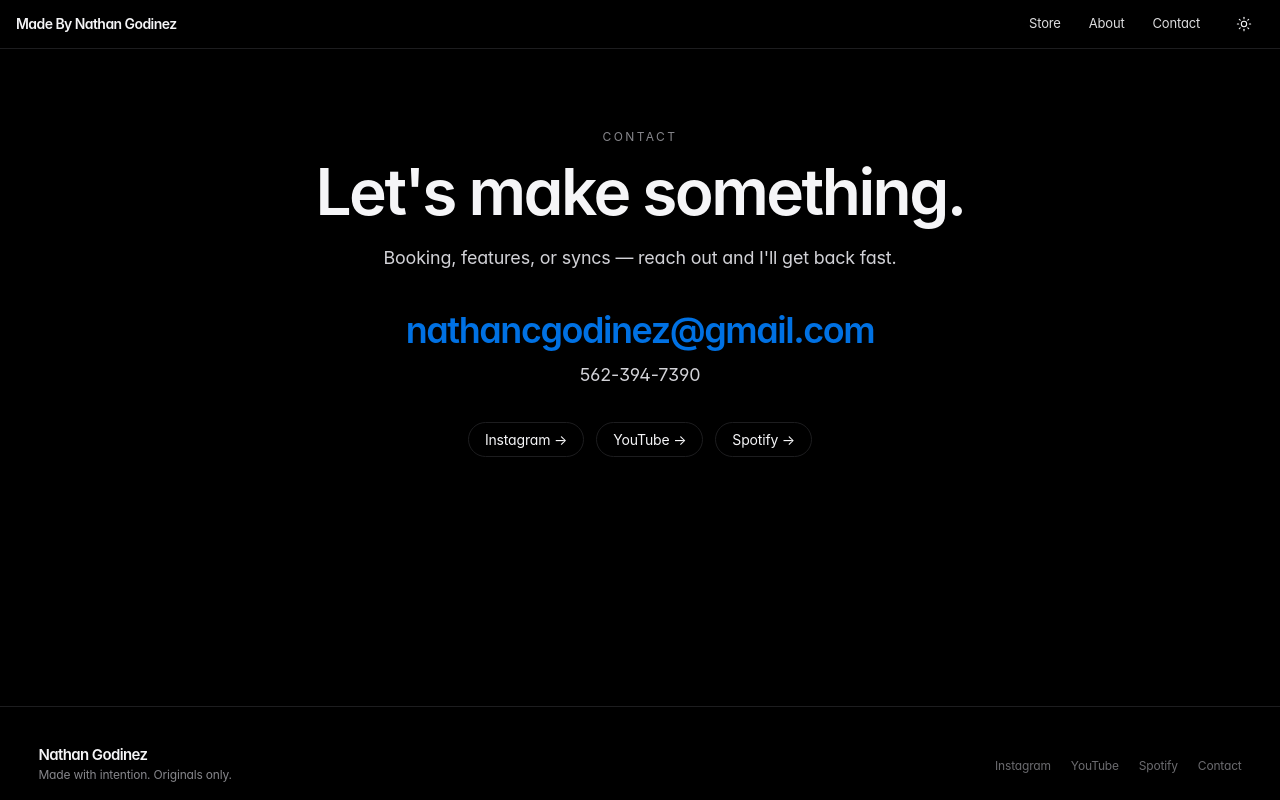
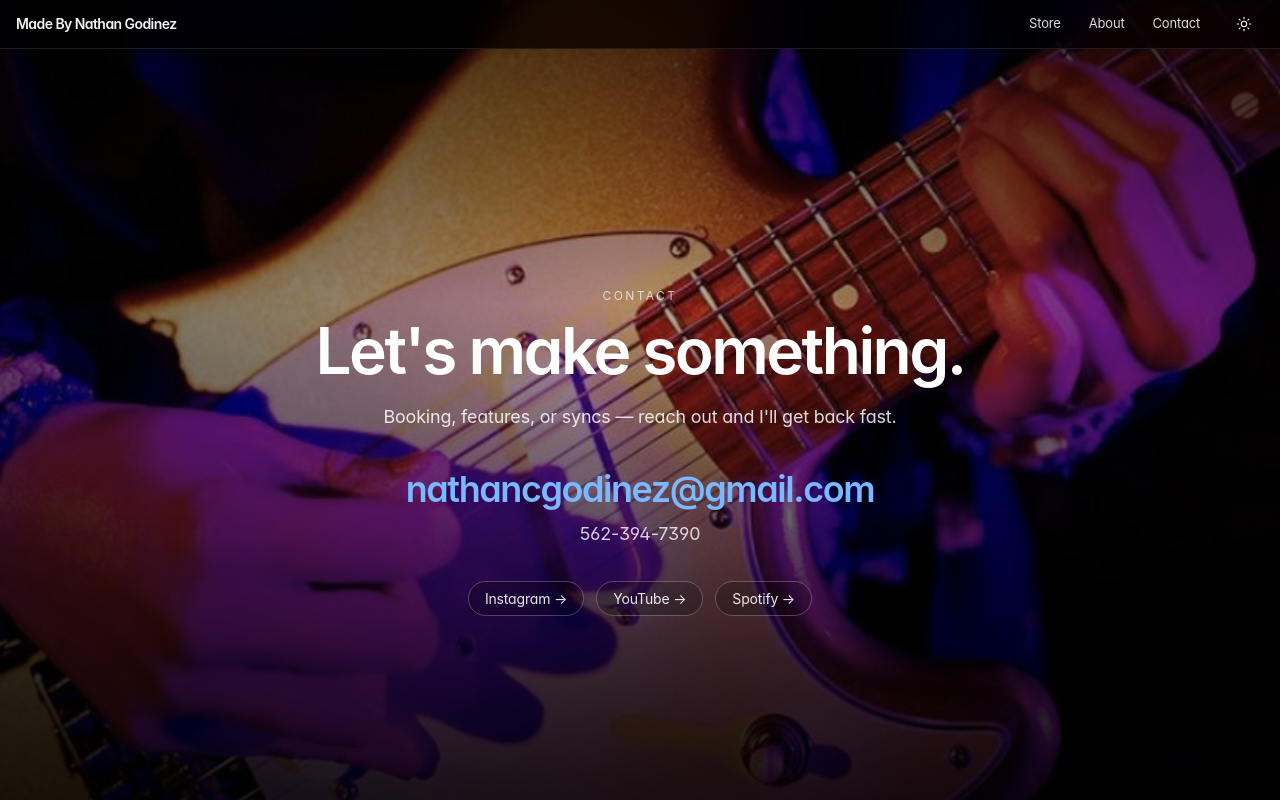
Before and after one commit to matthewgodinez24-boop/Nathan-Godinez, a Next.js app: page /contact in a window 1280 px wide. Shown: the top 800 px of the page. Built offline with nearby package versions, Linux system fonts and the light colour scheme.

Commit message:
Contact page: Pinterest image as full-bleed background with dark overlay

```diff
--- a/src/app/contact/page.tsx
+++ b/src/app/contact/page.tsx
@@ -8,12 +8,28 @@ export const metadata = {
 
 export default function ContactPage() {
   return (
-    <section className="section pt-24">
-      <div className="container-x max-w-2xl text-center">
+    <section className="relative isolate min-h-dvh overflow-hidden pt-24">
+      {/* eslint-disable-next-line @next/next/no-img-element */}
+      <img
+        src="/images/contact-background.jpg"
+        alt=""
+        aria-hidden
+        className="absolute inset-0 -z-20 h-full w-full object-cover"
+      />
+      <div
+        aria-hidden
+        className="absolute inset-0 -z-10"
+        style={{
+          background:
+            "linear-gradient(to bottom, rgb(0 0 0 / 0.55), rgb(0 0 0 / 0.2) 38%, rgb(0 0 0 / 0.72)), radial-gradient(70% 70% at 50% 38%, rgb(0 0 0 / 0.08), rgb(0 0 0 / 0.62))",
+        }}
+      />
+
+      <div className="container-x flex min-h-[calc(100dvh-6rem)] max-w-2xl items-center justify-center py-20 text-center text-white">
+        <div>
         <ScrollReveal>
           <p
-            className="text-[12px] uppercase tracking-[0.2em]"
-            style={{ color: "var(--fg-mute)" }}
+            className="text-[12px] uppercase tracking-[0.2em] text-white/70"
           >
             Contact
           </p>
@@ -21,8 +37,7 @@ export default function ContactPage() {
             {site.contact.headline}
           </h1>
           <p
-            className="mt-5 text-[clamp(1rem,1.4vw,1.2rem)]"
-            style={{ color: "var(--fg-soft)" }}
+            className="mt-5 text-[clamp(1rem,1.4vw,1.2rem)] text-white/85"
           >
             {site.contact.sub}
           </p>
@@ -32,7 +47,7 @@ export default function ContactPage() {
           <a
             href={`mailto:${site.contact.email}`}
             className="display mt-10 inline-block text-[clamp(1.5rem,3vw,2.25rem)] underline-offset-8 hover:underline"
-            style={{ color: "var(--color-accent)" }}
+            style={{ color: "#7ab8ff" }}
           >
             {site.contact.email}
           </a>
@@ -41,8 +56,7 @@ export default function ContactPage() {
         <ScrollReveal delay={0.15}>
           <a
             href={`tel:${site.contact.phone.replace(/\D/g, "")}`}
-            className="mt-3 inline-block text-[clamp(1rem,1.4vw,1.2rem)] underline-offset-4 hover:underline"
-            style={{ color: "var(--fg-soft)" }}
+            className="mt-3 inline-block text-[clamp(1rem,1.4vw,1.2rem)] text-white/80 underline-offset-4 hover:underline"
           >
             {site.contact.phone}
           </a>
@@ -56,8 +70,7 @@ export default function ContactPage() {
                   href={s.href}
                   target="_blank"
                   rel="noreferrer"
-                  className="rounded-full border px-4 py-2 transition hover:border-[color:var(--fg)]"
-                  style={{ borderColor: "var(--line)" }}
+                  className="rounded-full border border-white/25 bg-black/20 px-4 py-2 text-white/90 backdrop-blur transition hover:border-white/70 hover:text-white"
                 >
                   {s.label} →
                 </a>
@@ -65,6 +78,7 @@ export default function ContactPage() {
             ))}
           </ul>
         </ScrollReveal>
+        </div>
       </div>
     </section>
   );
```
Also changed, not shown: public/images/contact-background.jpg (added), 1 other file (tests, documents, lock files or other folders).
